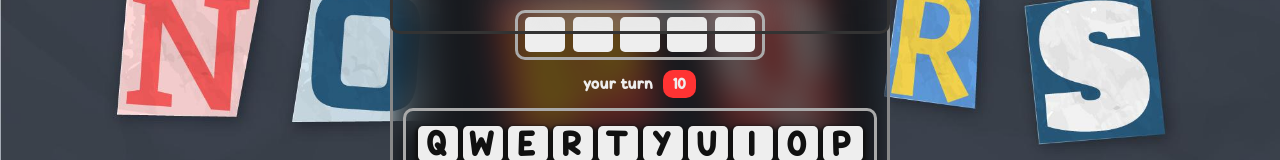
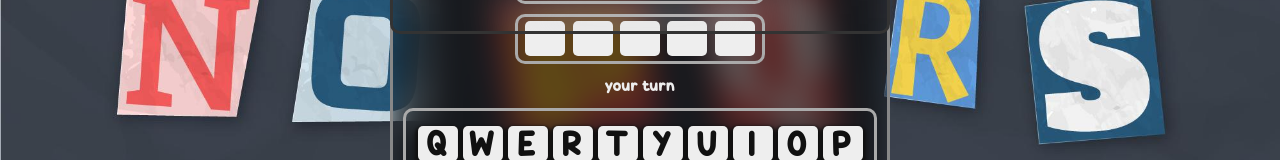
Before and after one commit to nimaaskari/lingolish_test, a React (Vite) app: page / in a window 1280 px wide. Shown: the part 466-626 px from the top of the page. Built offline with nearby package versions, Linux system fonts and the light colour scheme.

Commit message:
added delay for computer turn (so user don't freak out)

```diff
--- a/index.html
+++ b/index.html
@@ -2,7 +2,11 @@
 <html lang="en">
   <head>
     <meta charset="UTF-8" />
-    <link rel="icon" type="image/svg+xml" href="/vite.svg" />
+    <link
+      rel="icon"
+      type="image/svg+xml"
+      href="./src/assets/images/lingolish_logo.png"
+    />
     <meta name="viewport" content="width=device-width, initial-scale=1.0" />
     <title>Lingolish</title>
   </head>
--- a/src/components/CountDown.jsx
+++ b/src/components/CountDown.jsx
@@ -1,13 +1,12 @@
 import PropTypes from "prop-types";
 import "./CountDown.scss";
 
-function CountDown({ countDown, currentPlayer }) {
+function CountDown({ currentPlayer }) {
   return (
     <div className="countdown">
       {currentPlayer === "user" ? (
         <>
           <p>your turn</p>
-          <p className="counter">{countDown}</p>
         </>
       ) : (
         <p>wait for your opponent</p>
--- a/src/pages/MainPage.jsx
+++ b/src/pages/MainPage.jsx
@@ -18,7 +18,6 @@
   const [keys, setKeys] = useState(initialKeys);
   const [userInput, setUserInput] = useState([]);
   const [inputIndex, setInputIndex] = useState(0);
-  const [countDown, setCountDown] = useState(10);
   const [guesses, setGuesses] = useState([]);
   const [computerUsedLetters, setComputerUsedLetters] = useState({
     grayLetters: [],
@@ -26,8 +25,6 @@
     yellowLetters: [],
   });
   const [winner, setWinner] = useState("");
-
-  // let timeOutId;
 
   function difficultyHandler(diff) {
     setDifficulty(diff);
@@ -111,7 +108,7 @@
 
     setUserInput([]);
     setInputIndex(0);
-    setCountDown(0);
+
     setPlayer("computer");
   }
 
@@ -123,6 +120,7 @@
   }
 
   function computerGuess(difficulty = "easy", wordsArray) {
+    setTimeout(() => {
       if (
         computerUsedLetters.grayLetters.length === 0 &&
         computerUsedLetters.greenLetters.length === 0 &&
@@ -153,7 +151,9 @@
           let valid = true;
           for (let j = 0; j < wordsArray[i].split("").length; j++) {
             if (
-            computerUsedLetters.grayLetters.includes(wordsArray[i].split("")[j])
+              computerUsedLetters.grayLetters.includes(
+                wordsArray[i].split("")[j]
+              )
             ) {
               valid = false;
             }
@@ -188,7 +188,9 @@
           let valid = true;
           for (let j = 0; j < wordsArray[i].split("").length; j++) {
             if (
-            computerUsedLetters.grayLetters.includes(wordsArray[i].split("")[j])
+              computerUsedLetters.grayLetters.includes(
+                wordsArray[i].split("")[j]
+              )
             ) {
               valid = false;
             }
@@ -207,7 +209,8 @@
                 computerUsedLetters.yellowLetters.includes(
                   validWords[i].split("")[j]
                 ) &&
-              validWords[i].split("")[j] != computerUsedLetters.yellowLetters[j]
+                validWords[i].split("")[j] !=
+                  computerUsedLetters.yellowLetters[j]
               ) {
                 mediumValidWords.push(validWords[i]);
                 break;
@@ -248,7 +251,9 @@
           let valid = true;
           for (let j = 0; j < wordsArray[i].split("").length; j++) {
             if (
-            computerUsedLetters.grayLetters.includes(wordsArray[i].split("")[j])
+              computerUsedLetters.grayLetters.includes(
+                wordsArray[i].split("")[j]
+              )
             ) {
               valid = false;
             }
@@ -267,7 +272,8 @@
                 computerUsedLetters.yellowLetters.includes(
                   validWords[i].split("")[j]
                 ) &&
-              validWords[i].split("")[j] != computerUsedLetters.yellowLetters[j]
+                validWords[i].split("")[j] !=
+                  computerUsedLetters.yellowLetters[j]
               ) {
                 mediumValidWords.push(validWords[i]);
                 break;
@@ -321,6 +327,7 @@
         setPlayer("user");
         return;
       }
+    }, 3000);
   }
 
   function compare(guessStr, targetWordStr) {
@@ -368,7 +375,7 @@
     if (playing === true) {
       mainGame();
     }
-  }, [countDown, player, playing, winner]);
+  }, [player, playing, winner]);
 
   return (
     <div className="MainPage">
@@ -379,7 +386,7 @@
       />
       <GuessedWords guesses={guesses} target={target} />
       <InputBox inputLetters={userInput} />
-      <CountDown currentPlayer={player} countDown={countDown} />
+      <CountDown currentPlayer={player} />
       <KeyBoard
         inputHandler={userInputHandler}
         inputIndex={inputIndex}
```
Also changed, not shown: src/assets/images/lingolish_logo.png (added). Lines whose indentation alone changed are shown as unchanged.
